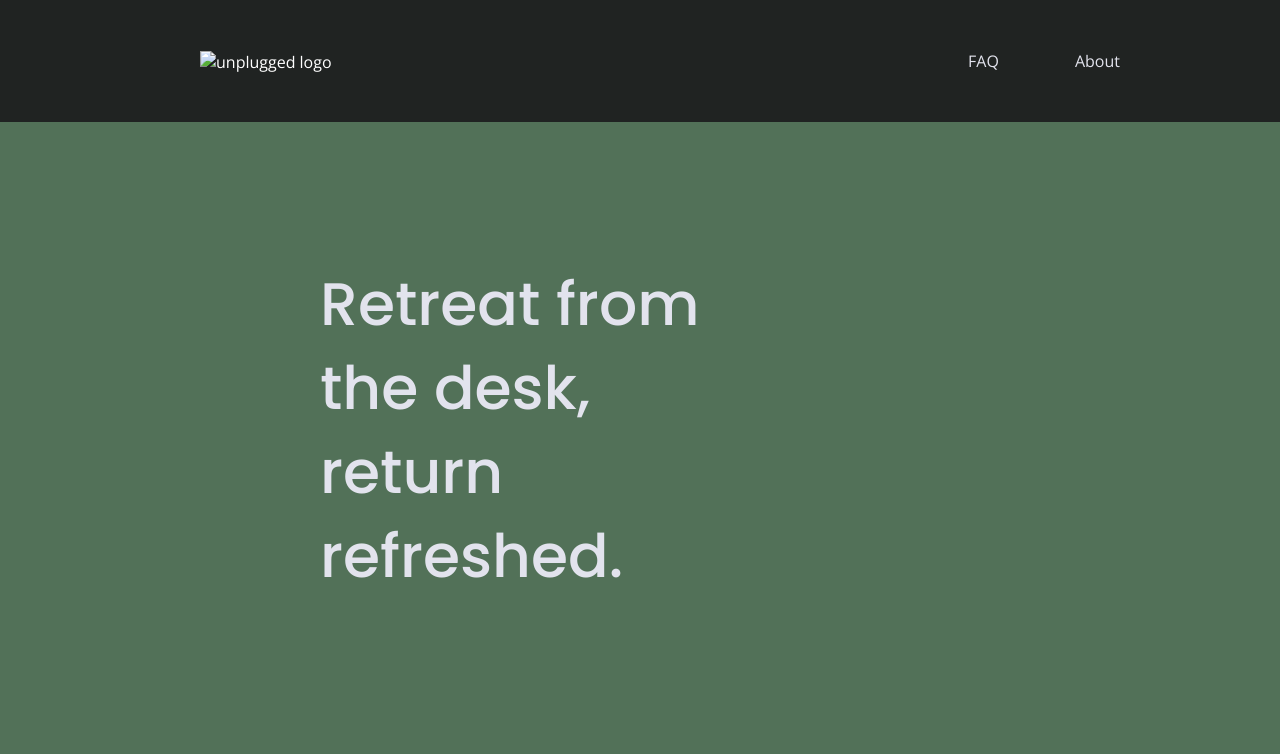
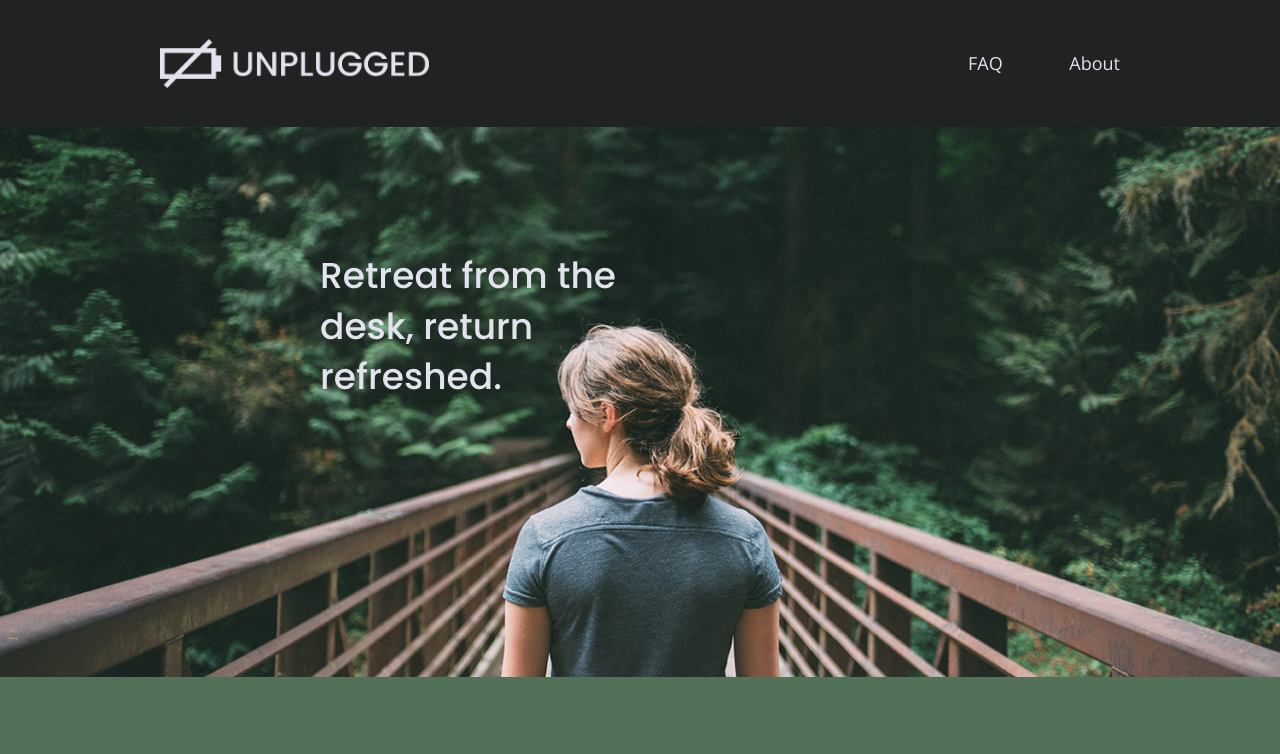
Before and after one commit to CoryRunn/unplugged-retreat, a plain HTML site: page index.html in a window 1280 px wide. Shown: the top 754 px of the page. Drawn offline with nearby package versions, Linux system fonts and the light colour scheme.

Commit message:
Responsive images/logo

```diff
--- a/css/main.css
+++ b/css/main.css
@@ -130,11 +130,11 @@
   }
 
   h1 {
-    font-size: 3.75em;
+    font-size: 2.25em;
   }
 
   h2 {
-    font-size: 2.25em;
+    font-size: 1.875em;
   }
 
   h3,
@@ -148,7 +148,7 @@
   }
 
   figure {
-    color: #ffffff;
+    margin: 0;
   }
 
   address {
@@ -159,6 +159,11 @@
     width: 90%;
     margin: 50px 0;
 }
+
+  img {
+    width: 100%;
+    background-color: #202322;
+  }
 
    /***** Base Header & Footer Styles *****/
 
@@ -183,7 +188,14 @@
   align-items: center;
   flex-flow: row wrap;
   margin: 0;
+}
 
+header figure {
+  width: 60%;
+  display: flex;
+  justify-content: center;
+  align-items: center;
+  flex-flow: row wrap;
 }
 
 .header-divider {
@@ -198,6 +210,7 @@
   align-items: center;
   flex-flow: row wrap;
   width: 60%;
+  font-size: 1.125em;
 }
 
 header nav ul {
@@ -250,7 +263,9 @@
   display: flex;
   justify-content: center;
   flex-flow: row wrap;
-  background-color: #527158;
+  background: url('../img/hero.jpg') center no-repeat #333;
+  background-size: cover;
+  min-height: 550px;
 }
 
 /*Aside*/
@@ -270,6 +285,8 @@
   display: flex;
   justify-content: center;
   flex-flow: row wrap;
+  background: url('../img/campfire.jpg') center no-repeat #333;
+  background-size: cover;
 }
 
 .features h2 {
@@ -300,6 +317,14 @@
   justify-content: center;
   flex-flow: row wrap;
   background-color: #2a423a;
+}
+
+.reviews img {
+  width: 100%;
+}
+
+.reviews figure {
+  margin: 0;
 }
 
 .reviews h2 {
@@ -472,6 +497,14 @@
     justify-content: space-between;
   }
 
+  header figure {
+    width: 28%;
+    display: flex;
+    justify-content: center;
+    align-items: center;
+    flex-flow: row wrap;
+}
+
   header nav {
     width: 20%;
   }
@@ -516,9 +549,18 @@
 
   /*Reviews*/
 
+.reviews {
+  padding-bottom: 100px;
+}
+
+  .reviews figure {
+    width: 40%;
+  }
+
   .reviews article {
     display: flex;
     justify-content: space-around;
+    align-items: center;
   }
 
   .reviews article div {
--- a/index.html
+++ b/index.html
@@ -29,7 +29,7 @@
   <header>
     <div class="content-wrapper">
       <figure>
-      <img src="#" alt="unplugged logo"></a>
+      <a href=""><img src="img/unpluggedlogo.png" alt="unplugged logo"></a>
       </figure>
       <div class="header-divider">
       </div>
@@ -107,7 +107,9 @@
       </div>
 
       <article>
-        <img src="" alt="Group photo">
+        <figure>
+          <img src="img/group-photo.jpg" alt="Group photo">
+        </figure>
         <div>
           <h3>LaCrue Bottling Co. October 2018</h3>
           <p>Lorem ipsum dolor sit amet, consectetur adipiscing elit, sed do eiusmod tempor incididunt ut labore et dolore magna aliqua. Ut enim ad minim veniam, quis nostrud exercitation ullamco laboris nisi ut aliquip ex ea commodo consequat. Duis aute irure dolor in reprehenderit in voluptate velit esse cillum dolore eu fugiat nulla pariatur. Excepteur sint occaecat cupidatat non proident, sunt in culpa qui officia deserunt mollit anim id est laborum.</p>
```
Also changed, not shown: about/index.html (+1 -1 lines), faq/index.html (+1 -1 lines), img/unpluggedlogo.png (added).
